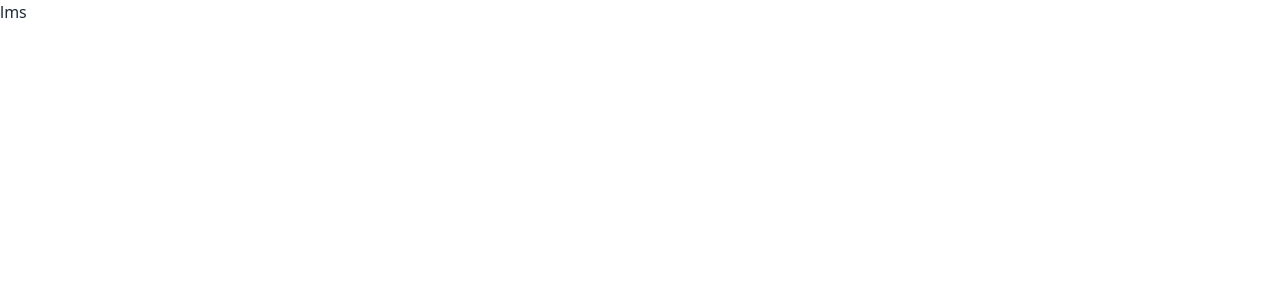
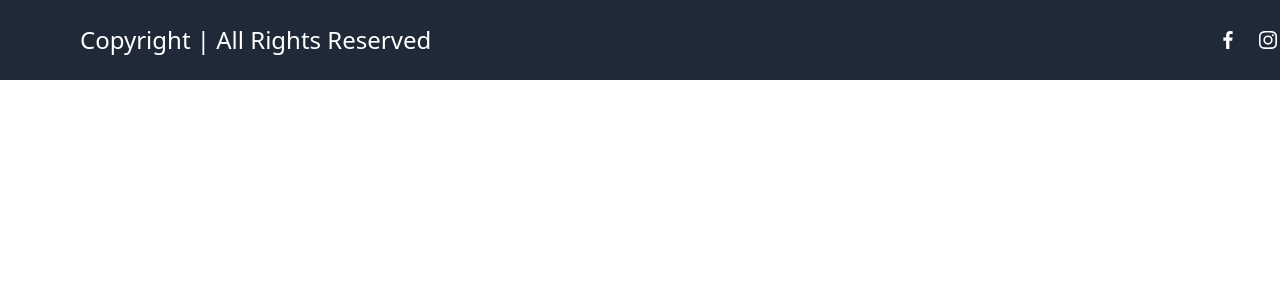
Before and after one commit to raman-0O7/lms-frontend, a React (Vite) app: page / in a window 1280 px wide. Shown: the top 300 px of the page. Built offline with nearby package versions, Linux system fonts and the light colour scheme.

Commit message:
Added basic footer layout and axios instance

```diff
--- a/src/App.jsx
+++ b/src/App.jsx
@@ -1,10 +1,11 @@
 import './App.css'
+import Footer from './components/Footer';
 
 function App() {
 
   return (
     <>
-      lms
+      <Footer />
     </>
   )
 }
--- /dev/null
+++ b/src/Helpers/axiosInstance.js
@@ -0,0 +1,10 @@
+import axios from "axios";
+
+const BASE_URL = "http://localhost:5014/api/v1";
+
+const axiosInstance = axios.create();
+
+axiosInstance.defaults.baseURL = BASE_URL;
+axiosInstance.defaults.withCredentials = true;
+
+export default axiosInstance;
--- /dev/null
+++ b/src/components/Footer.jsx
@@ -0,0 +1,31 @@
+import {BiLogoInstagram, BiLogoFacebook, BiLogoTwitter, BiLogoLinkedin} from 'react-icons/bi'
+
+function Footer() {
+    const year =  new Date().getFullYear;
+    return (
+        <>
+            <footer className="relative left-0 bottom-0 py-5 h-[10vh] justify-between items-center text-white flex flex-col sm:flex-row bg-gray-800 sm:px-20">
+                <section className='flex items-center text-2xl text-white '>
+                    Copyright {year} | All Rights Reserved
+                </section>
+                <section className='flex flex-row text-2xl gap-4'>
+                    <a className='hover:text-yellow-500 hover:cursor-pointer'>
+                        <BiLogoFacebook />
+                    </a>
+                    <a className='hover:text-yellow-500 hover:cursor-pointer'>
+                        <BiLogoInstagram />
+                    </a>
+                    <a className='hover:text-yellow-500 hover:cursor-pointer'>
+                        <BiLogoTwitter />
+                    </a>
+                    <a className='hover:text-yellow-500 hover:cursor-pointer'>
+                        <BiLogoLinkedin />
+                    </a>
+                </section>
+
+            </footer>
+        </>
+    )
+}
+
+export default Footer;
```
